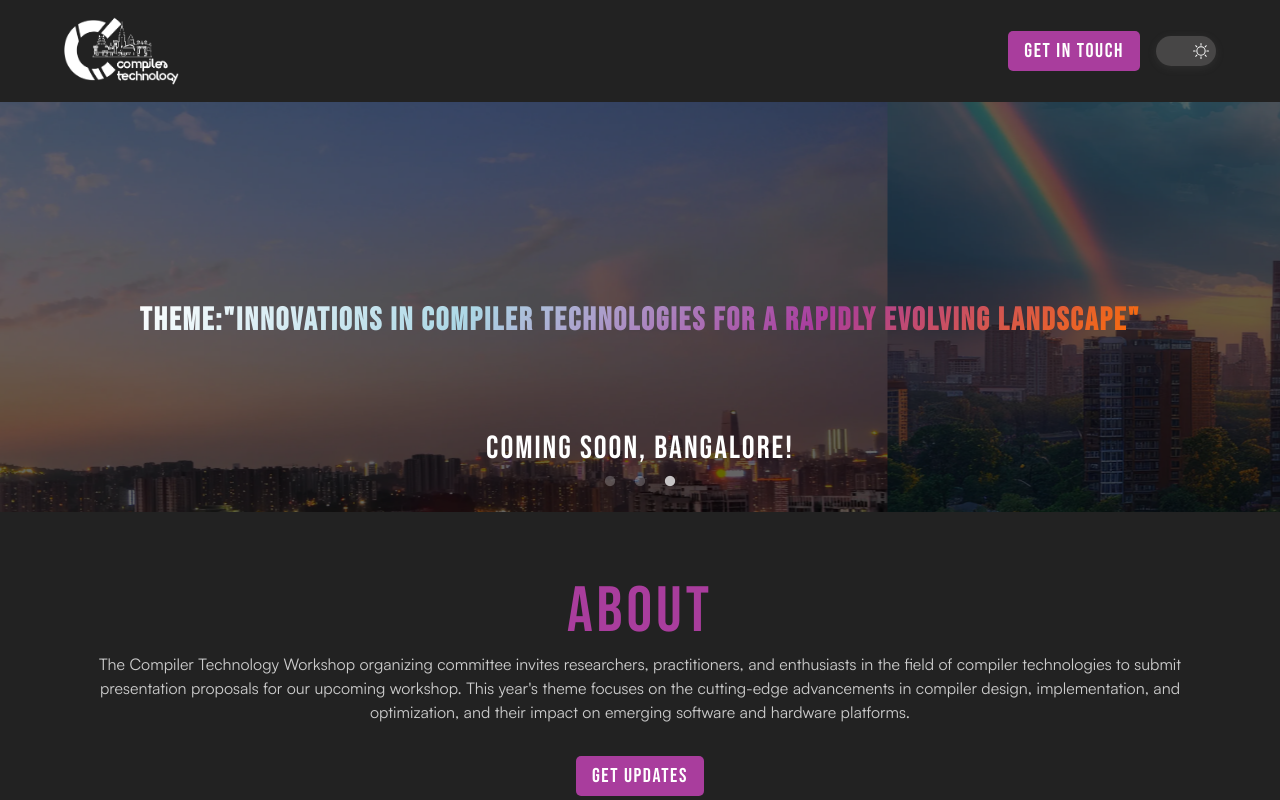
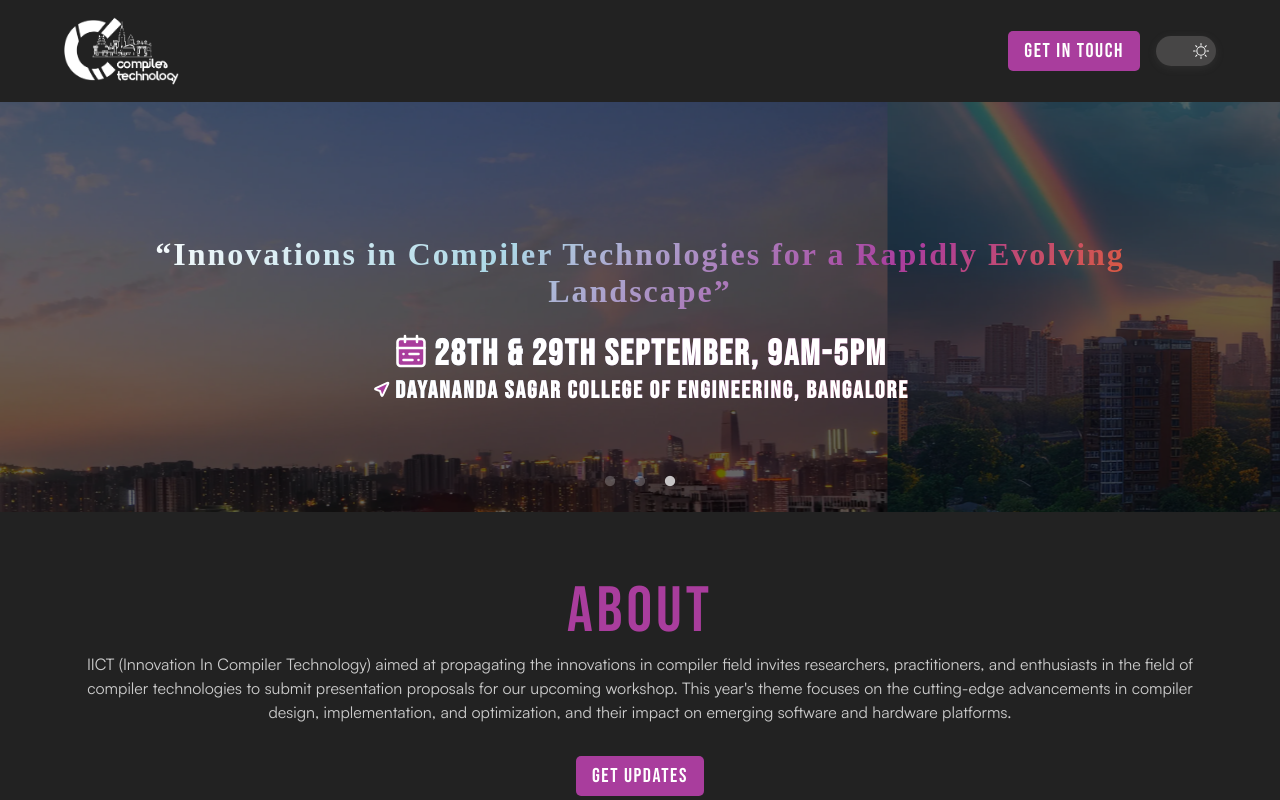
Before and after one commit to compilertech/compilertech-fe, a React (Vite) app: page / in a window 1280 px wide. Shown: the top 800 px of the page. Built offline with nearby package versions, Linux system fonts and the light colour scheme.

Commit message:
Added venue & dates. As well as fixed minor typos

```diff
--- a/src/components/About.tsx
+++ b/src/components/About.tsx
@@ -15,12 +15,13 @@ const About: React.FC = () => {
       <TextWrapper>
         <Title>ABOUT</Title>
         <Description>
-          The Compiler Technology Workshop organizing committee invites
-          researchers, practitioners, and enthusiasts in the field of compiler
-          technologies to submit presentation proposals for our upcoming
-          workshop. This year's theme focuses on the cutting-edge advancements
-          in compiler design, implementation, and optimization, and their impact
-          on emerging software and hardware platforms.
+          IICT (Innovation In Compiler Technology) aimed at propagating the
+          innovations in compiler field invites researchers, practitioners, and
+          enthusiasts in the field of compiler technologies to submit
+          presentation proposals for our upcoming workshop. This year's theme
+          focuses on the cutting-edge advancements in compiler design,
+          implementation, and optimization, and their impact on emerging
+          software and hardware platforms.
         </Description>
         <ButtonContainer>
           <Button onClick={toggleModal}>Get Updates</Button>
--- a/src/components/Footer.tsx
+++ b/src/components/Footer.tsx
@@ -15,7 +15,7 @@ const Footer: React.FC = () => {
     },
     {
       id: "ai-ml",
-      title: "AI/ML, DSL",
+      title: "AI/ML, DSLs",
     },
     {
       id: "security",
@@ -36,12 +36,13 @@ const Footer: React.FC = () => {
             <img className="footer-logo" src="./icons/logo_dark-cropped.png" />
           </>
           <Paragraph>
-            The Compiler Technology Workshop organizing committee invites
-            researchers, practitioners, and enthusiasts in the field of compiler
-            technologies to submit presentation proposals for our upcoming
-            workshop. This year's theme focuses on the cutting-edge advancements
-            in compiler design, implementation, and optimization, and their
-            impact on emerging software and hardware platforms.
+            IICT (Innovation In Compiler Technology) aimed at propagating the
+            innovations in compiler field invites researchers, practitioners,
+            and enthusiasts in the field of compiler technologies to submit
+            presentation proposals for our upcoming workshop. This year's theme
+            focuses on the cutting-edge advancements in compiler design,
+            implementation, and optimization, and their impact on emerging
+            software and hardware platforms.
           </Paragraph>
           <Copyright>© 2024 Compiler Technology</Copyright>
         </Section>
--- a/src/components/Hero.tsx
+++ b/src/components/Hero.tsx
@@ -4,6 +4,8 @@ import Slider, { Settings } from "react-slick";
 import "slick-carousel/slick/slick.css";
 import "slick-carousel/slick/slick-theme.css";
 import { MOBILE_BREAKPOINT, TABLET_BREAKPOINT } from "../styles/GlobalStyle";
+import { LuCalendarRange } from "react-icons/lu";
+import { TiLocationArrow } from "react-icons/ti";
 
 const Hero: React.FC = () => {
   const settings: Settings = {
@@ -48,24 +50,49 @@ const Hero: React.FC = () => {
         </Slider>
         <CarouselOverlay>
           {!isFirefoxBrowser ? (
-            <>
-              <HidingText>Theme:</HidingText>"Innovations in Compiler
-              Technologies for a Rapidly Evolving Landscape"
-            </>
+            <h4>
+              <q>
+                Innovations in Compiler Technologies for a Rapidly Evolving
+                Landscape
+              </q>
+            </h4>
           ) : (
             <img className="hero-text-img" src="./hero_image.svg" />
           )}
+          <div>
+            <h3>
+              <LuCalendarRange
+                fill="#a93d9d"
+                stroke="white"
+                strokeWidth="1.7px"
+              />
+              <a
+                href="http://www.google.com/calendar/event?action=TEMPLATE&text=Innovations%20in%20Compiler%20Technology%20Workshop&dates=20240928T033000Z/20240929T113000Z&details=IICT%20%28Innovation%20In%20Compiler%20Technology%29%20aimed%20at%20propagating%20the%20innovations%20in%20compiler%20field%20invites%20researchers%2C%20practitioners%2C%20and%20enthusiasts%20in%20the%20field%20of%20compiler%20technologies%20to%20submit%20presentation%20proposals%20for%20our%20upcoming%20workshop.%20This%20year%27s%20theme%20focuses%20on%20the%20cutting-edge%20advancements%20in%20compiler%20design%2C%20implementation%2C%20and%20optimization%2C%20and%20their%20impact%20on%20emerging%20software%20and%20hardware%20platforms&location=Dayananda%20Sagar%20College%20of%20Engineering%2C%20Bangalore%2C%20India"
+                target="_blank"
+              >
+                28th &amp; 29th September, 9AM-5PM
+              </a>
+            </h3>
+            <h1>
+              <TiLocationArrow
+                fill="#a93d9d"
+                stroke="white"
+                strokeWidth="2px"
+              />
+              <a
+                href="https://maps.app.goo.gl/d56iTonrNccb24uE6"
+                target="_blank"
+              >
+                Dayananda Sagar College of Engineering, BANGALORE
+              </a>
+            </h1>
+          </div>
         </CarouselOverlay>
       </CarouselWrapper>
     </StyledSection>
   );
 };
 
-const HidingText = styled.span`
-  @media (max-width: 786px) {
-    display: none;
-  }
-`;
 const StyledSection = styled.section`
   display: flex;
   align-items: flex-start;
@@ -111,20 +138,6 @@ const CarouselWrapper = styled.div`
     li.slick-active button:before {
       color: white;
     }
-
-    &::before {
-      content: "COMING SOON, BANGALORE!";
-      font-family: "Bebas Neue", sans-serif;
-      letter-spacing: 2px;
-      position: absolute;
-      top: -40px;
-      left: 50%;
-      transform: translateX(-50%);
-      color: white;
-      font-size: 32px;
-      line-height: 48px;
-      width: 100%;
-    }
   }
 `;
 
@@ -140,9 +153,13 @@ const DotsWrapper = styled.div`
   }
 `;
 
-const CarouselOverlay = styled.h1`
+const CarouselOverlay = styled.div`
   width: 50%;
+  display: flex;
+  flex-direction: column;
+  justify-content: space-around;
   position: absolute;
+  height: 40%;
   top: 55%;
   left: 50%;
   transform: translate(-50%, -50%);
@@ -160,16 +177,87 @@ const CarouselOverlay = styled.h1`
   background-clip: text;
   background-size: 100%;
   color: transparent;
+  h1 {
+    font-size: 24px;
+    display: flex;
+    justify-content: center;
+    gap: 0px;
+    color: white;
+  }
+  h3 {
+    font-size: 36px;
+    display: flex;
+    justify-content: center;
+    gap: 5px;
+    color: white;
+  }
+  h4 {
+    font-size: 36px;
+    font-family: cursive;
+  }
+  a {
+    text-decoration: none;
+    color: inherit;
+  }
+  a:hover {
+    text-decoration: underline;
+  }
   @media (min-width: ${MOBILE_BREAKPOINT}) and (max-width: ${TABLET_BREAKPOINT}) {
+    h1 {
+      font-size: 24px;
+      display: flex;
+      justify-content: center;
+      gap: 0px;
+      color: white;
+    }
+    h3 {
+      font-size: 36px;
+      display: flex;
+      justify-content: center;
+      gap: 5px;
+      color: white;
+    }
+    h4 {
+      font-size: 32px;
+      font-family: cursive;
+    }
     font-size: 32px;
     width: 80%;
     top: 60%;
   }
   @media (max-width: ${MOBILE_BREAKPOINT}) {
-    width: 80%;
+    height: 70%;
+    gap: 100px;
+    justify-content: end;
+    h1 {
+      font-size: 14px;
+      display: flex;
+      justify-content: center;
+      gap: 0px;
+      color: white;
+      svg {
+        display: none;
+      }
+    }
+    h3 {
+      font-size: 20px;
+      display: flex;
+      justify-content: center;
+      gap: 5px;
+      color: white;
+      svg {
+        display: none;
+      }
+    }
+    h4 {
+      font-size: 20px;
+      font-family: "Bebas Neue";
+    }
+    a:hover {
+      text-decoration: none;
+    }
+    width: 90%;
     bottom: 20%;
-    top: 0;
-    transform: translate(-50%, +50%);
   }
   .hero-text-img {
     width: 100%;
--- a/src/components/SubmissionReview.tsx
+++ b/src/components/SubmissionReview.tsx
@@ -13,8 +13,8 @@ const SubmissionReview: React.FC = () => {
               <Bold>Presentation Format:</Bold> Proposals should include a
               title, abstract (250 words maximum), and a brief outline of the
               proposed presentation (500 words maximum). Please indicate the
-              preferred presentation format (oral presentation, poster
-              presentation, or both).
+              preferred presentation format (either oral presentation or poster
+              presentation).
             </li>
             <li>
               <Bold>Submision Deadliine: </Bold>TBD
--- a/src/components/Tracks/index.tsx
+++ b/src/components/Tracks/index.tsx
@@ -24,7 +24,7 @@ const Tracks: React.FC = () => {
     },
     {
       id: "ai-ml",
-      title: "AI/ML, DLS",
+      title: "AI/ML, DSLs",
       description:
         "Exploring the intersection of AI/ML with compiler technologies",
       imageSrc: "./card_bg.webp",
```
